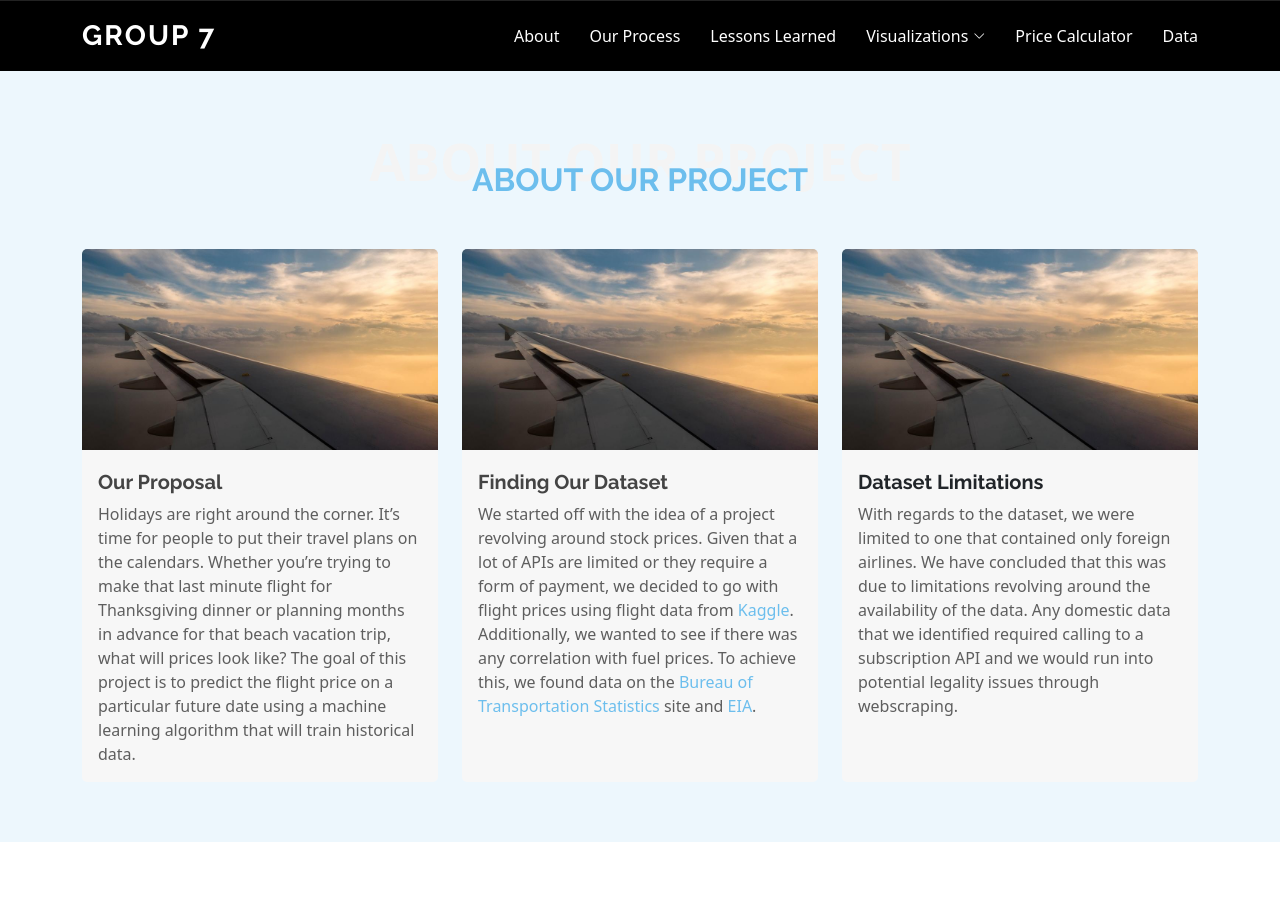
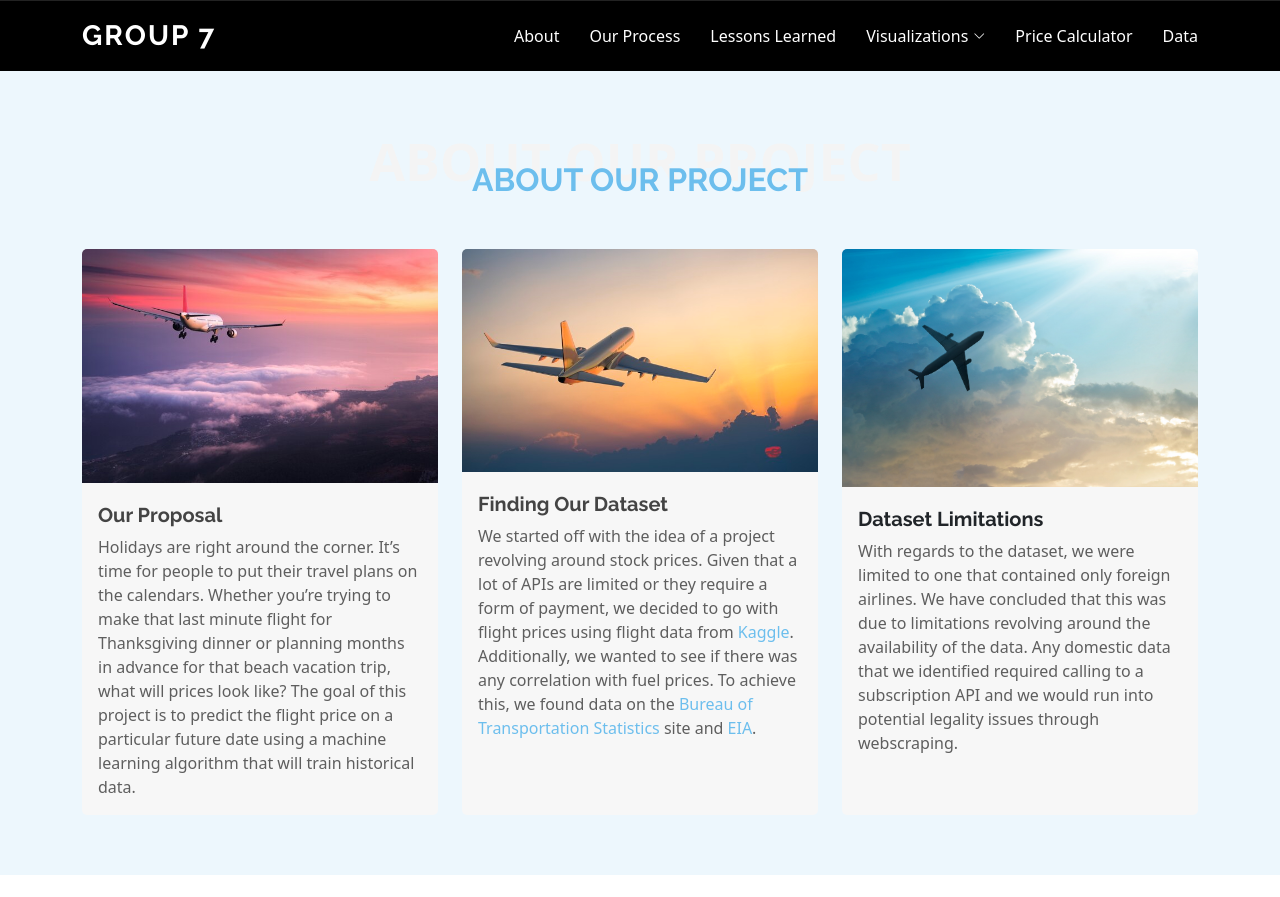
Before and after one commit to aimeevu/group-7-project-4, a Flask app: page / in a window 1280 px wide. Shown: the part 639-1536 px from the top of the page. Run offline with Flask 2, Linux system fonts and the light colour scheme; parts of the project's set-up code (start-up, migrations or seed data) failed here and were passed over; some libraries are stand-ins or nearby versions.

Commit message:
Updated images in about section

```diff
--- a/templates/index.html
+++ b/templates/index.html
@@ -69,7 +69,7 @@
                     <div class="row">
                         <div class="col-lg-4 col-md-6 d-flex align-items-stretch">
                             <div class="card">
-                                <img src="../assets/imgs/HeaderImage.jpg" class="card-img-top">
+                                <img src="../assets/imgs/AboutImage1.jpg" class="card-img-top">
                                 <div class="card-body">
                                     <i class="bx bx-tachometer"></i>
                                     <h5 class="card-title"><a href="../Resources/Group7Proposal.pdf">Our Proposal</a></h5>
@@ -79,7 +79,7 @@
                         </div>
                         <div class="col-lg-4 col-md-6 mt-5 mt-md-0 d-flex align-items-stretch">
                             <div class="card">
-                                <img src="../assets/imgs/HeaderImage.jpg" class="card-img-top">
+                                <a href="https://www.kaggle.com/datasets/shubhambathwal/flight-price-prediction"><img src="../assets/imgs/AboutImage2.jpg" class="card-img-top"></a>
                                 <div class="card-body">
                                     <h5 class="card-title"><a href="https://www.kaggle.com/datasets/shubhambathwal/flight-price-prediction">Finding Our Dataset</a></h5>
                                     <p class="card-text">We started off with the idea of a project revolving around stock prices. Given that a lot of APIs are limited or they require a form of payment, we decided to go with flight prices using flight data from <a href="https://www.kaggle.com/datasets/shubhambathwal/flight-price-prediction">Kaggle</a>. Additionally, we wanted to see if there was any correlation with fuel prices. To achieve this, we found data on the <a href="https://www.transtats.bts.gov/fuel.asp">Bureau of Transportation Statistics</a> site and <a href="https://www.eia.gov/dnav/pet/hist/eer_epjk_pf4_rgc_dpgD.htm">EIA</a>.</p>
@@ -88,7 +88,7 @@
                         </div>
                         <div class="col-lg-4 col-md-6 mt-5 mt-md-0 d-flex align-items-stretch">
                             <div class="card">
-                                <img src="../assets/imgs/HeaderImage.jpg" class="card-img-top">
+                                <img src="../assets/imgs/AboutImage3.jpg" class="card-img-top">
                                 <div class="card-body">
                                     <h5 class="card-title">Dataset Limitations</h5>
                                     <p class="card-text">With regards to the dataset, we were limited to one that contained only foreign airlines. We have concluded that this was due to limitations revolving around the availability of the data. Any domestic data that we identified required calling to a subscription API and we would run into potential legality issues through webscraping.</p>
```
Also changed, not shown: assets/imgs/AboutImage1.jpg (added), assets/imgs/AboutImage2.jpg (added), assets/imgs/AboutImage3.jpg (added).
